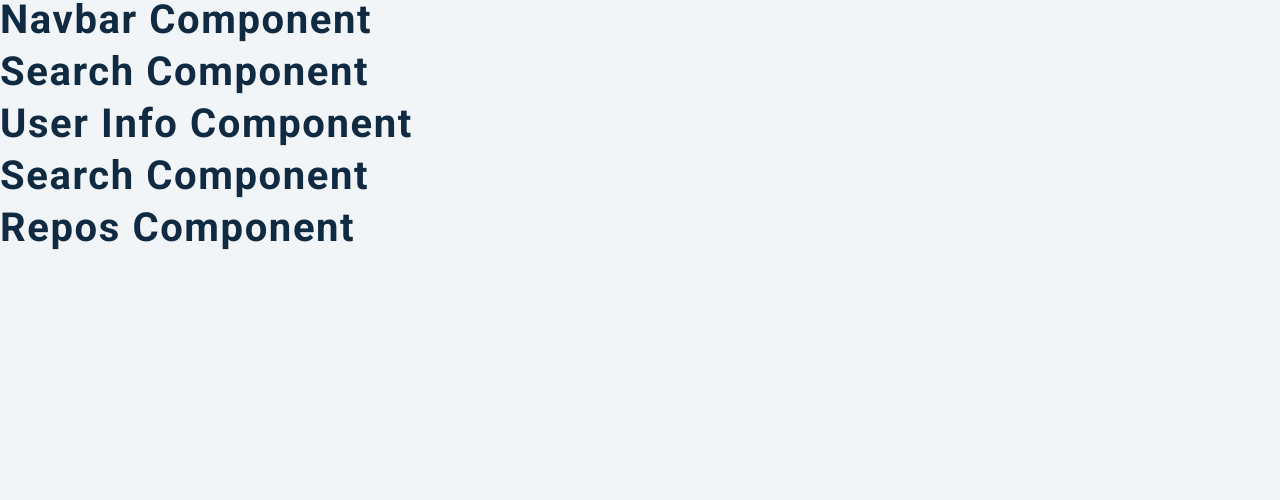
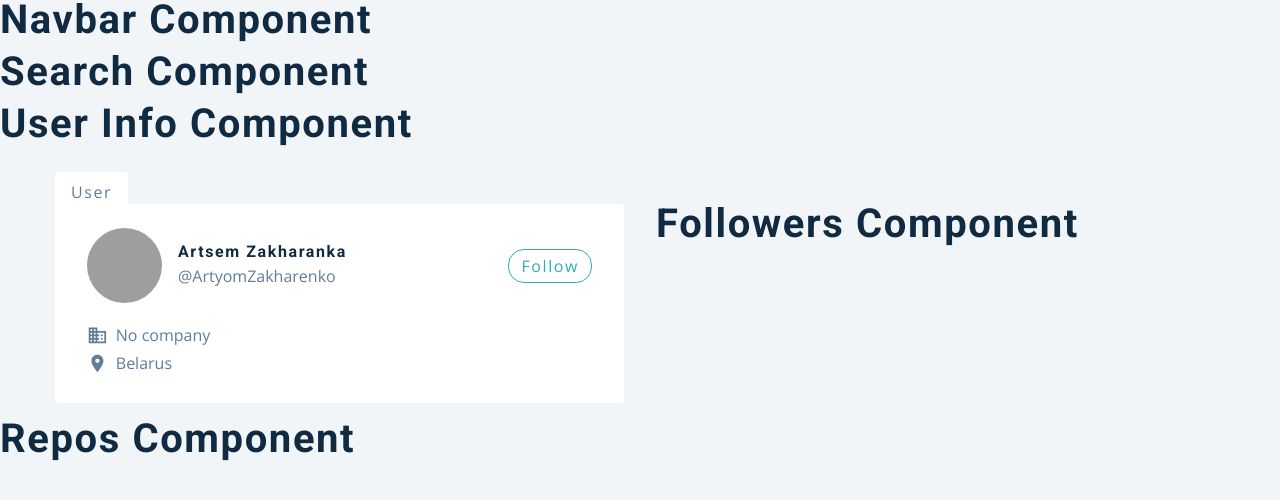
Before and after one commit to ArtyomZakharenko/react-github-users, a React (Create React App) app: page / in a window 1280 px wide. Shown: the top 500 px of the page. Built offline with nearby package versions, Linux system fonts and the light colour scheme; grey boxes are pictures that could not be loaded.

Commit message:
implemented card component

```diff
--- a/src/components/Card.tsx
+++ b/src/components/Card.tsx
@@ -1,7 +1,50 @@
+import { useContext } from "react";
 import styled from 'styled-components';
+import { GithubContext } from "../context/context";
+import { User } from "../models/user";
+import { MdBusiness, MdLink, MdLocationOn } from "react-icons/md";
 
 const Card = () => {
-	return <h2>card component</h2>;
+	const { githubUser } = useContext(GithubContext);
+	const {
+		avatar_url,
+		html_url,
+		name,
+		company,
+		blog,
+		bio,
+		location,
+		login
+	} = githubUser as User;
+
+	console.log(githubUser);
+
+	return (
+		<Wrapper>
+			<header>
+				<img src={avatar_url} alt={name}/>
+				<div>
+					<h4>{name}</h4>
+					<p>@{login}</p>
+				</div>
+				<a href={html_url}>follow</a>
+			</header>
+			<p className='bio'>{bio}</p>
+			<div className='links'>
+				<p>
+					<MdBusiness></MdBusiness> {company || 'No company'}
+				</p>
+				<p>
+					<MdLocationOn></MdLocationOn> {location || 'earth'}
+				</p>
+				{blog &&
+			<a href={`https://${blog}`}>
+				<MdLink></MdLink>
+							{blog}
+			</a>}
+			</div>
+		</Wrapper>
+	);
 };
 const Wrapper = styled.article`
   background: var(--clr-white);
--- a/src/components/User.tsx
+++ b/src/components/User.tsx
@@ -1,7 +1,17 @@
 import styled from 'styled-components';
+import Card from "./Card";
+import Followers from "./Followers";
 
 const User = () => {
-	return <h2>search component</h2>;
+	return (
+		<section className="section">
+			<Wrapper className="section-center">
+				<Card />
+				<Followers />
+			</Wrapper>
+		</section>
+
+	);
 };
 
 const Wrapper = styled.div`
--- /dev/null
+++ b/src/context/context.tsx
@@ -0,0 +1,24 @@
+import { createContext, ReactNode, useState } from 'react';
+import mockUser from "./mockData/mockUser";
+import mockRepos from "./mockData/mockRepos";
+import mockFollowers from "./mockData/mockFollowers";
+
+const rootUrl = 'https://api.github.com';
+
+const GithubContext = createContext(null);
+
+const GithubProvider = ({ children }: { children: ReactNode }) => {
+	const [githubUser, setGithubUser] = useState(mockUser);
+	const [repos, setRepos] = useState(mockRepos);
+	const [followers, setFollowers] = useState(mockFollowers);
+
+	return <GithubContext.Provider value={{
+		githubUser,
+		repos,
+		followers
+	}}>
+		{children}
+	</GithubContext.Provider>
+}
+
+export { GithubContext, GithubProvider }
--- a/src/context/mockData/mockUser.ts
+++ b/src/context/mockData/mockUser.ts
@@ -19,10 +19,10 @@ export default {
   "received_events_url": "https://api.github.com/users/ArtyomZakharenko/received_events",
   "type": "User",
   "site_admin": false,
-  "name": null,
+  "name": "Artsem Zakharanka",
   "company": null,
   "blog": "",
-  "location": null,
+  "location": "Belarus",
   "email": null,
   "hireable": null,
   "bio": null,
--- a/src/index.tsx
+++ b/src/index.tsx
@@ -2,13 +2,15 @@ import React from 'react';
 import ReactDOM from 'react-dom/client';
 import './index.css';
 import App from './App';
-import * as serviceWorkerRegistration from './serviceWorkerRegistration';
+import { GithubProvider } from "./context/context";
 
 const root = ReactDOM.createRoot(
-  document.getElementById('root') as HTMLElement
+	document.getElementById('root') as HTMLElement
 );
 root.render(
-  <React.StrictMode>
-    <App />
-  </React.StrictMode>
+	<React.StrictMode>
+		<GithubProvider>
+			<App/>
+		</GithubProvider>
+	</React.StrictMode>
 );
```
Also changed, not shown: src/context/context.ts (deleted, +0 -7 lines).
